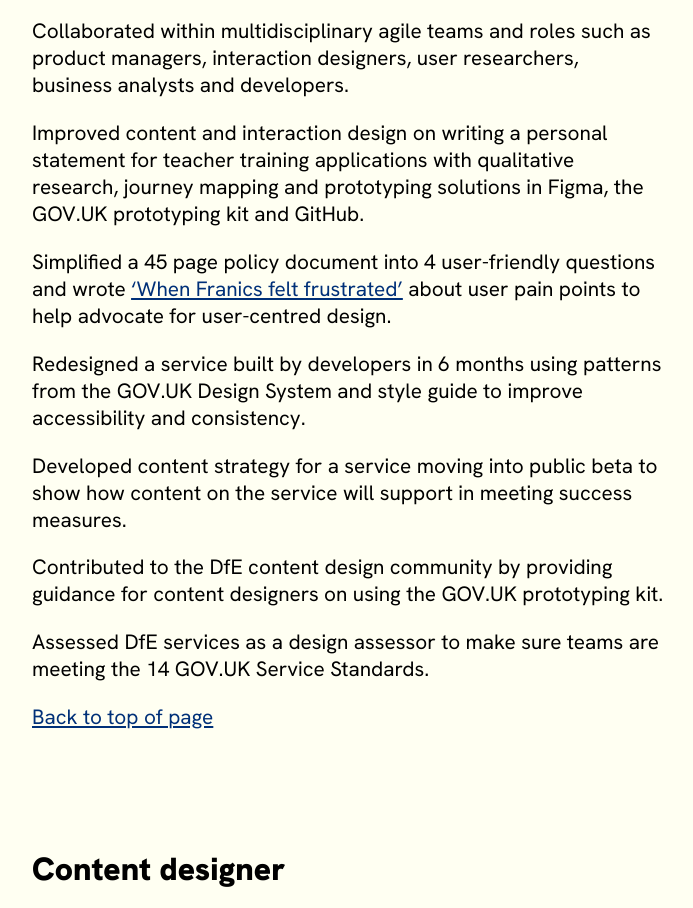
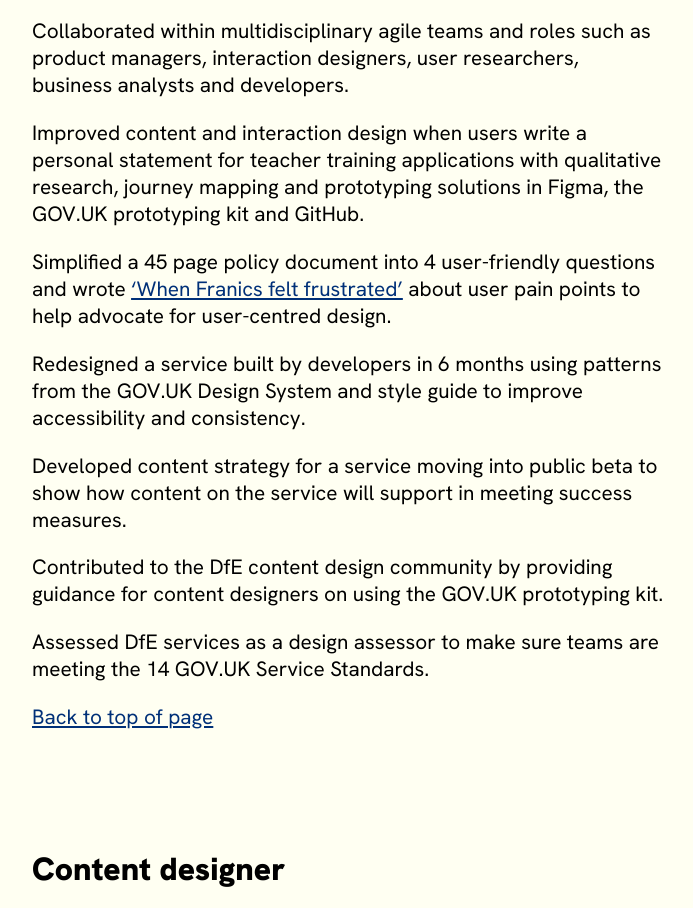
Before and after one commit to Maeve-Roseveare/maeve-roseveare-cv, a plain HTML site: page index.html in a window 1280 px wide. Shown: the part 1596-2504 px from the top of the page, without its empty margins (26-719 px from the left). Drawn offline with Linux system fonts and the light colour scheme; a web font is replaced by a local one.

Commit message:
Update index.html

```diff
--- a/index.html
+++ b/index.html
@@ -70,7 +70,7 @@
 
     <p>Collaborated within multidisciplinary agile teams and roles such as product managers, interaction designers, user researchers, business analysts and developers.</p>
 
-    <p>Improved content and interaction design on writing a personal statement for teacher training applications with qualitative research, journey mapping and prototyping solutions in Figma, the GOV.UK prototyping kit and GitHub.</p>
+    <p>Improved content and interaction design when users write a personal statement for teacher training applications with qualitative research, journey mapping and prototyping solutions in Figma, the GOV.UK prototyping kit and GitHub.</p>
 
     <p>Simplified a 45 page policy document into 4 user-friendly questions and wrote <a href="https://www.linkedin.com/posts/maeverose_when-franics-felt-frustrated-activity-7088063434704998400-fE34/?utm_source=share&utm_medium=member_desktop">‘When Franics felt frustrated’</a> about user pain points to help advocate for user-centred design.</p>
 
```
